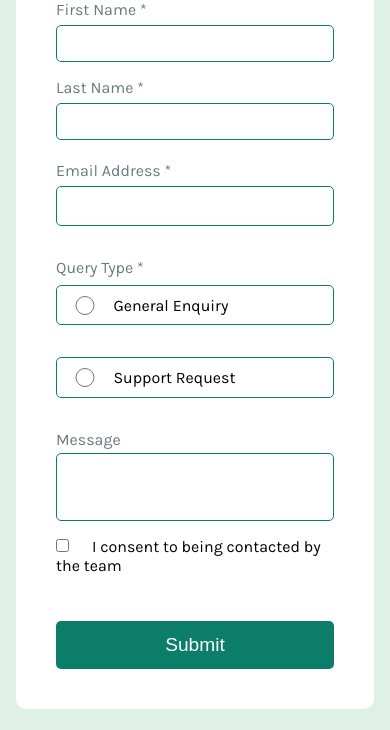
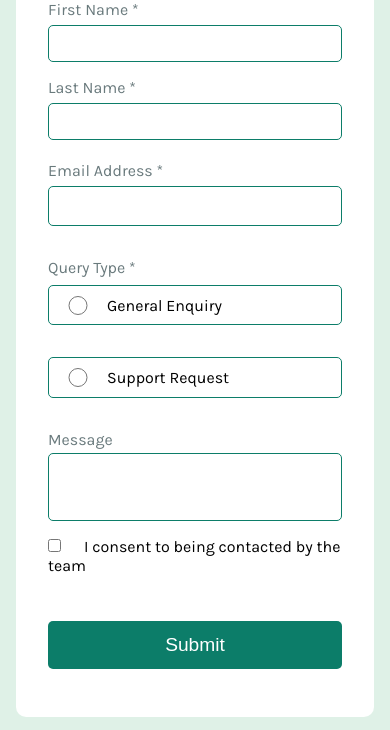
Before and after one commit to is44co/contact-form-main, a plain HTML site: page index.html in a window 390 px wide. Shown: the part 114-844 px from the top of the page. Drawn offline with Linux system fonts and the light colour scheme.

Commit message:
Update style.css

```diff
--- a/css/style.css
+++ b/css/style.css
@@ -18,10 +18,11 @@ body{
     display: flex;
     justify-content: center;
     align-items: center;
-    max-width: 100%;
+    max-width: 100%
 
 }
 .container{
+
     display: flex;
     margin: 1rem ;
     margin-bottom: 2rem;
@@ -29,6 +30,7 @@ body{
 
 }
 form{
+
     display:flex;
     flex-direction: column;
     padding: 2.5rem;
@@ -154,6 +156,10 @@ button{
 
 
 @media(max-width:650px){
+ form{
+    padding: 3rem 2rem;
+    /* margin-top: 8rem; */
+ }
 
     p{
         color: var(--grey600);
@@ -180,7 +186,7 @@ button{
         display: flex;
         flex-direction: column;
         gap: 1rem;
-        padding: ;
+
     }
 /* inp */
 
```
